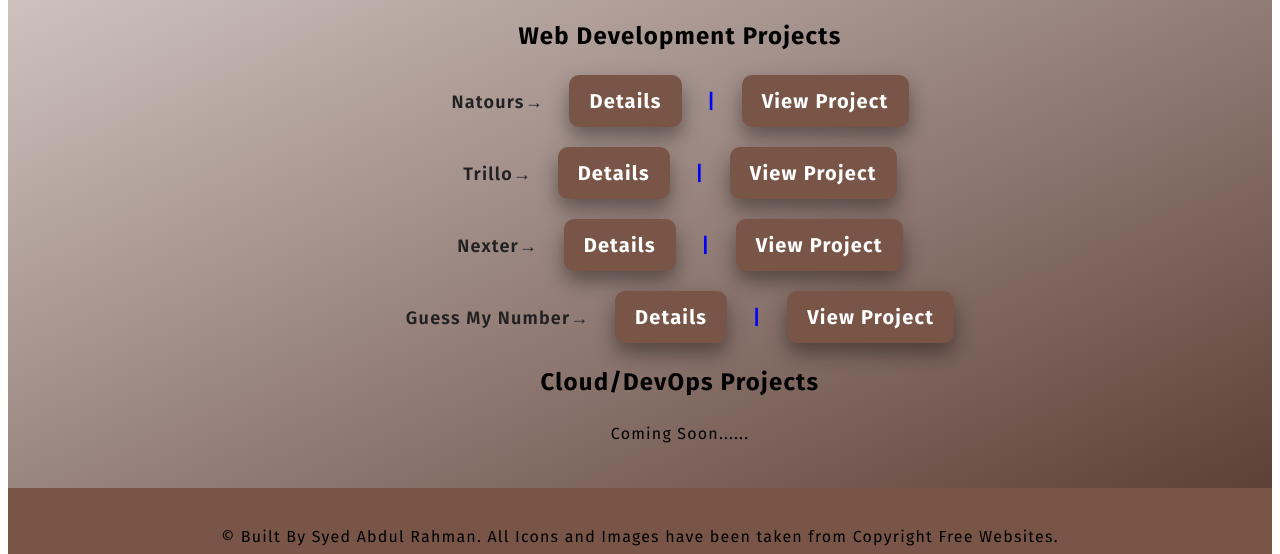
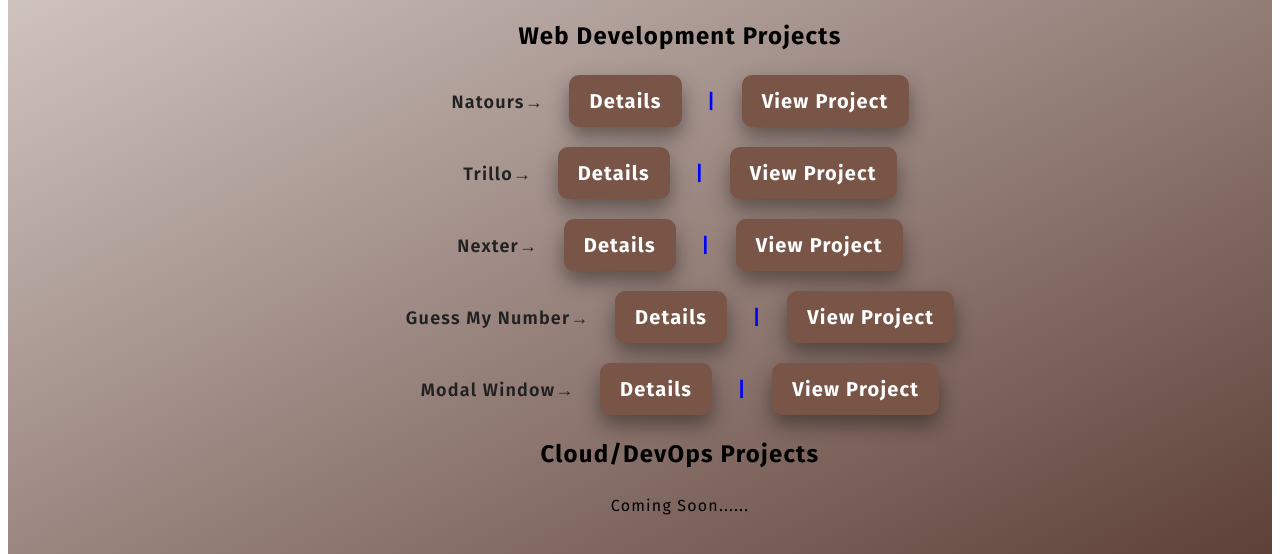
Before and after one commit to Syed-SAR/portfolio, a website: page index.html in a window 1280 px wide. Shown: the part 3817-4371 px from the top of the page. Drawn offline with nearby package versions, Linux system fonts and the light colour scheme.

Commit message:
Added link to modal window project

```diff
--- a/index.html
+++ b/index.html
@@ -289,8 +289,8 @@
           <li class="projects__item">
             <h2 class="heading-4">
               Natours&rarr;
-              <a href="/projects/natours.html" class="projects__link btn"
-                >Details</a
+              <a href="https://syed-sar.github.io/Natours-project/" class="projects__link btn"
+                target="_blank">Details</a
               >
               <span class="span-2">|</span>
               <a
@@ -305,7 +305,7 @@
             <h2 class="heading-4">
               Trillo&rarr;
               <a href="trillo.html" class="projects__link btn"
-                >Details</a
+                target="_blank">Details</a
               >
               <span class="span-2">|</span>
               <a
@@ -320,7 +320,7 @@
             <h2 class="heading-4">
               Nexter&rarr;
               <a href="https://github.com/Syed-SAR/Nexter" class="projects__link btn"
-                >Details</a
+                target="_blank">Details</a
               >
               <span class="span-2">|</span>
               <a
@@ -335,11 +335,26 @@
             <h2 class="heading-4">
               Guess My Number&rarr;
               <a href="https://github.com/Syed-SAR/guess-my-number" class="projects__link btn"
-                >Details</a
+                target="_blank">Details</a
               >
               <span class="span-2">|</span>
               <a
                 href="https://syed-sar.github.io/guess-my-number/"
+                class="btn"
+                target="_blank"
+                >View Project</a
+              >
+            </h2>
+          </li>
+          <li class="projects__item">
+            <h2 class="heading-4">
+              Modal Window&rarr;
+              <a href="https://github.com/Syed-SAR/modal-window" class="projects__link btn"
+                target="_blank">Details</a
+              >
+              <span class="span-2">|</span>
+              <a
+                href="https://syed-sar.github.io/modal-window/"
                 class="btn"
                 target="_blank"
                 >View Project</a
--- a/sass/_skills.scss
+++ b/sass/_skills.scss
@@ -46,7 +46,7 @@
 align-items: center;
 padding: 2.5rem 5rem;
 @media only screen and (max-width: 37.5em) {
- padding: 1.5rem 3rem;
+ padding: 1.5rem 0rem;
 }
 }
 
@@ -55,7 +55,7 @@
 font-size: 1.8rem;
 padding: 2rem 4rem;
 @media only screen and (max-width: 37.5em) {
-padding: 1rem 3rem;
+padding: 1rem 0rem;
 }
 }
 
```
Also changed, not shown: css/style.css.
